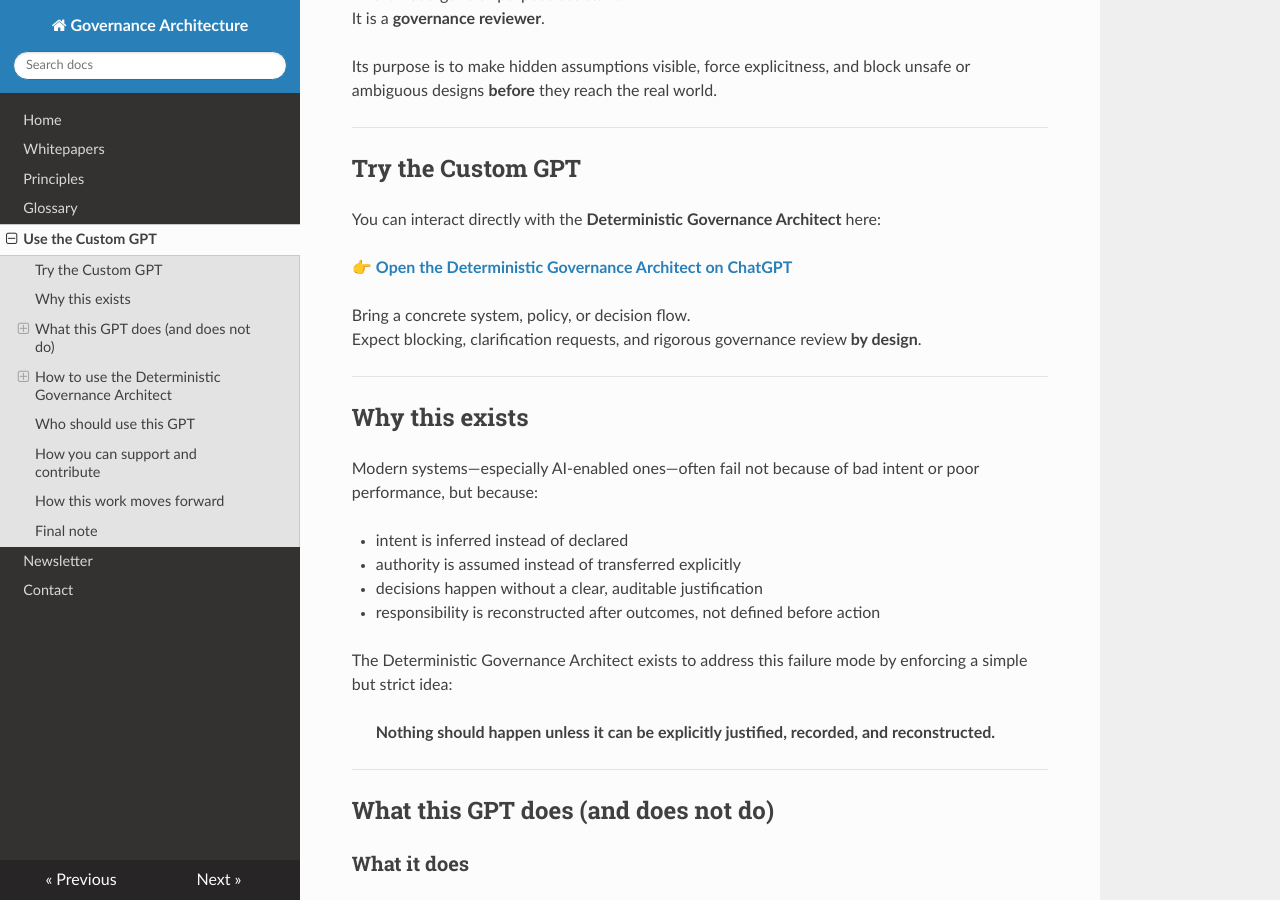
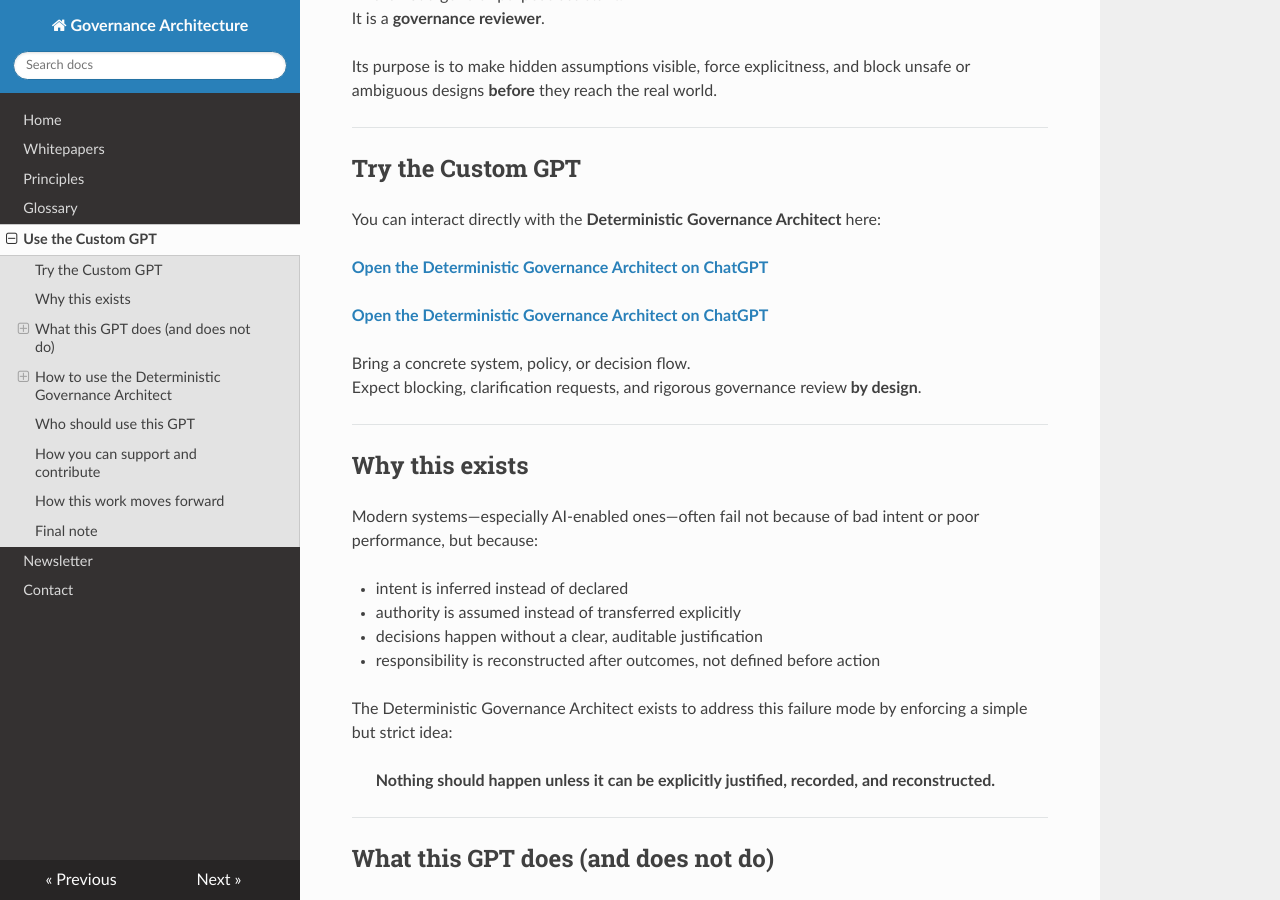
Before and after one commit to pavancharak/governance-architecture, an MkDocs documentation site: the page built from docs/DeterministicGovernanceArchitect.md, in a window 1280 px wide and 900 px high, scrolled down 442 px. Built offline with MkDocs 1.6.1, drawn with Linux system fonts in a browser that asks for light colours; nearby versions of some CDN libraries.

```diff
--- a/docs/DeterministicGovernanceArchitect.md
+++ b/docs/DeterministicGovernanceArchitect.md
@@ -20,7 +20,9 @@
 
 You can interact directly with the **Deterministic Governance Architect** here:
 
-👉 **[Open the Deterministic Governance Architect on ChatGPT](https://chatgpt.com/g/g-69841c78ad84819194e4e668d8d3748c-deterministic-governance-architect)**
+**[Open the Deterministic Governance Architect on ChatGPT](https://chatgpt.com/g/g-69841c78ad84819194e4e668d8d3748c-deterministic-governance-architect)**
+
+ **[Open the Deterministic Governance Architect on ChatGPT](GPTtutoria/Deterministic%20Governance%20Reviewer%20Gpt.pdf)**
 
 Bring a concrete system, policy, or decision flow.
 Expect blocking, clarification requests, and rigorous governance review **by design**.
```
Also changed, not shown: site/index.html, site/whitepapers/index.html, 1 other file.
